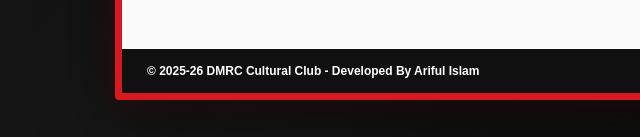
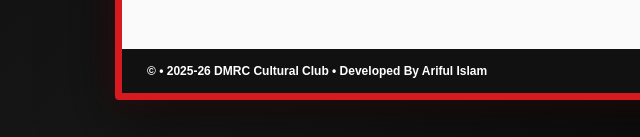
Before and after one commit to DMRLCC-AI/DMRLCC, a plain HTML site: page index.html in a window 1280 px wide. Shown: the part 745-882 px from the top of the page, 0-640 px from the left. Drawn offline with Linux system fonts and the light colour scheme.

Commit message:
Update index.html

```diff
--- a/index.html
+++ b/index.html
@@ -145,7 +145,7 @@
         <footer>
 
             <p>
-                © 2025-26 DMRC Cultural Club - Developed By Ariful Islam
+                © • 2025-26 DMRC Cultural Club • Developed By Ariful Islam
             </p>
 
             <span>
```
